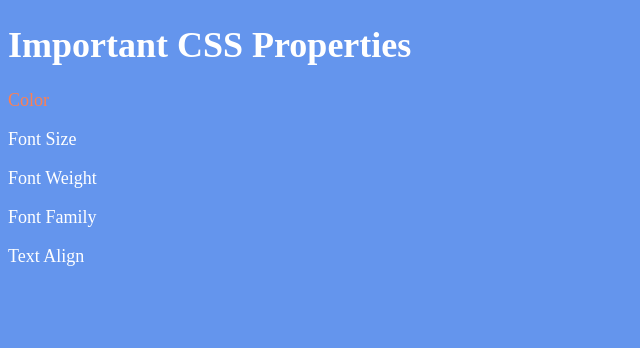
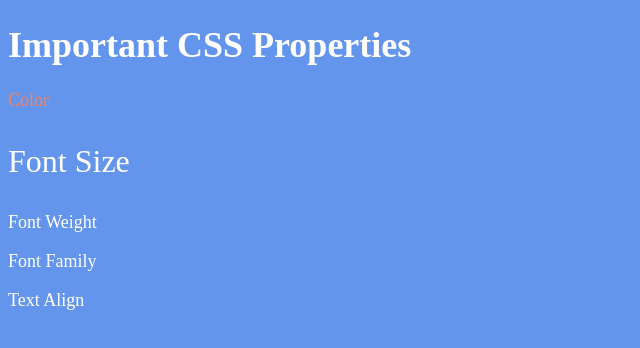
Before and after one commit to peytonvecchi/font-properties, a plain HTML site: page index.html in a window 1280 px wide. Shown: the whole page, without its empty margins (0-640 px from the left). Drawn offline with Linux system fonts and the light colour scheme.

Commit message:
Finish TODO 2

```diff
--- a/index.html
+++ b/index.html
@@ -17,6 +17,10 @@
       color:coral;
     }
 
+    .font-text{
+      font-size: 2rem;
+    }
+
 
   </style>
 </head>
@@ -24,13 +28,13 @@
 <body>
   <h1>Important CSS Properties</h1>
   <p class="color-text">Color</p>
-  <p>Font Size</p>
+  <p class="font-text">Font Size</p>
   <p>Font Weight</p>
   <p>Font Family</p>
   <p>Text Align</p>
 
   <!-- TODOs
-  1. Change the color of <p>Color</p> to "coral" color.
+  1. Change the color of <p>Color</p> to "coral" color. done
   2. Change the font size of <p>Font Size</p> to 2X the size of the root font size.
   3. Change the font weight of <p>Font Weight</p> to 900.
   4. Change the font family of <p>Font Family</p> to the Google font Caveat with regular (400) font weight.
```
